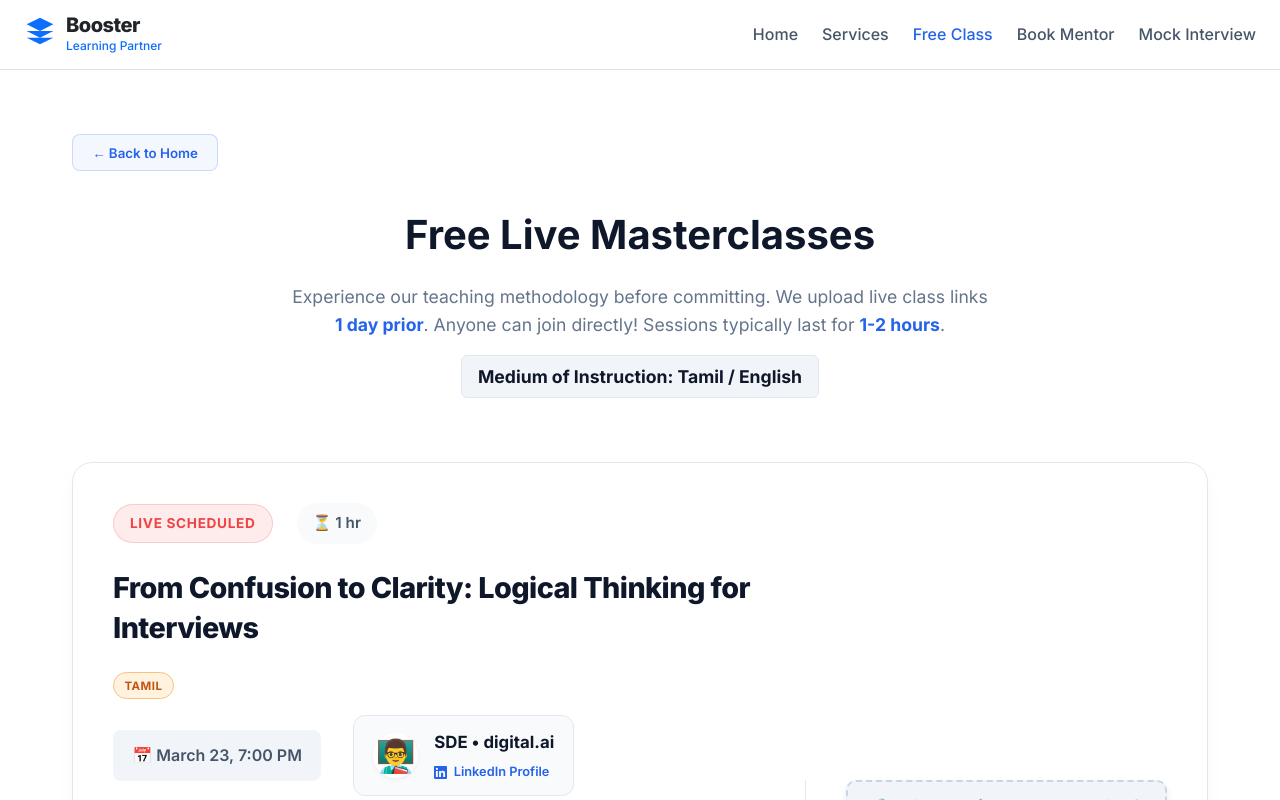
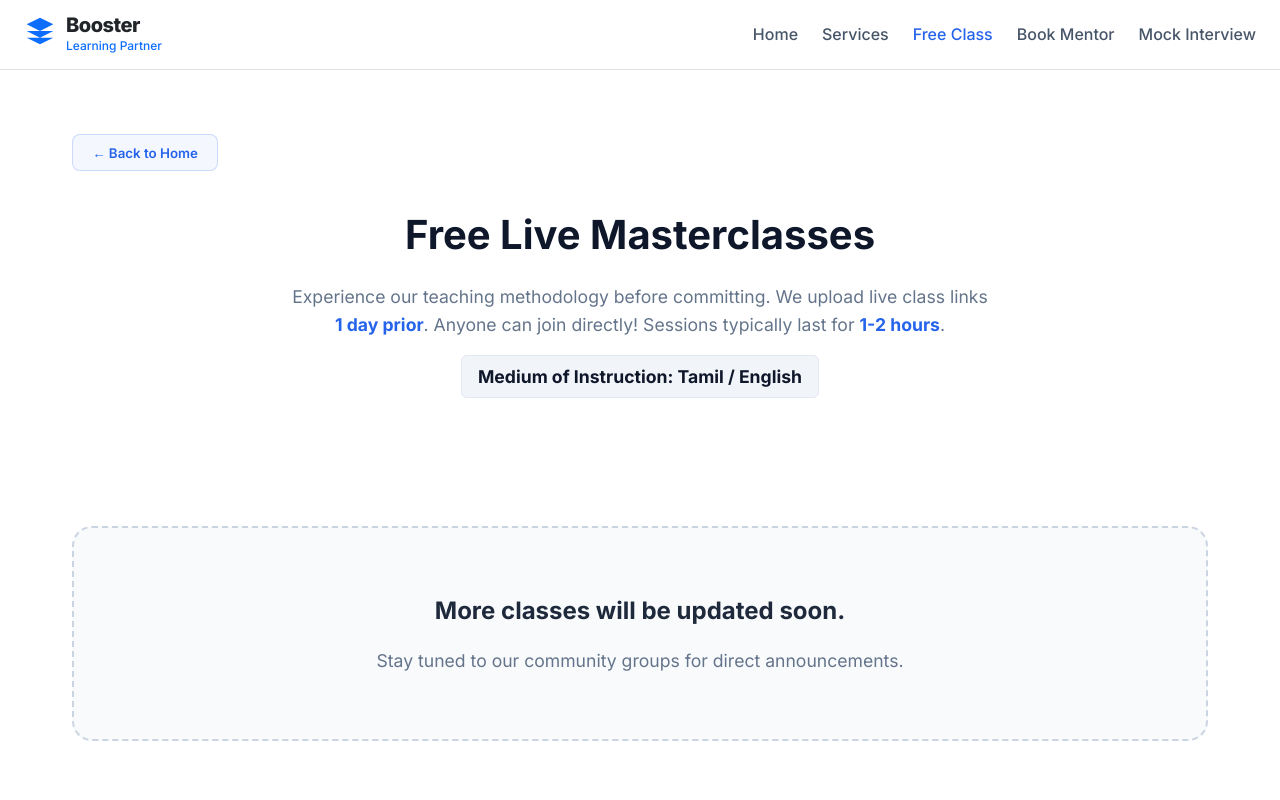
Before and after one commit to BoosterTechAcademy/Booster, a React (Vite) app: page /free-class in a window 1280 px wide. Shown: the top 800 px of the page. Built offline with nearby package versions, Linux system fonts and the light colour scheme.

Commit message:
modifyed as empty cards for free class

```diff
--- a/src/components/BusinessServices/FreeClass.jsx
+++ b/src/components/BusinessServices/FreeClass.jsx
@@ -31,19 +31,19 @@ const upComingClasses = [
     //     instructor: 'DSA Expert',
     //     linkedIn: 'https://linkedin.com/in/your-mentor-profile-2'  // replace with actual URL
     // },
-    {
-        id: 3,
-        title: 'From Confusion to Clarity: Logical Thinking for Interviews',
-        dateTime: '2026-03-23T19:00:00', // doesn't matter much since it's on hold
-        dateLabel: 'March 23, 7:00 PM',
-        duration: '1 hr',
-        language: 'Tamil',
-        curriculum: "🚀 Want to stand out in interviews? It's not just coding — it's how you think! Join this free class to learn how to break problems, build logic, and answer smarter in interviews.",
-        link: 'https://meet.google.com/fko-ybuo-yrj',
-        instructor: 'SDE • digital.ai',
-        linkedIn: 'https://www.linkedin.com/in/mariaanthonyyokesh/',
-        onHold: false
-    }
+    // {
+    //     id: 3,
+    //     title: 'From Confusion to Clarity: Logical Thinking for Interviews',
+    //     dateTime: '2026-03-23T19:00:00', // doesn't matter much since it's on hold
+    //     dateLabel: 'March 23, 7:00 PM',
+    //     duration: '1 hr',
+    //     language: 'Tamil',
+    //     curriculum: "🚀 Want to stand out in interviews? It's not just coding — it's how you think! Join this free class to learn how to break problems, build logic, and answer smarter in interviews.",
+    //     link: 'https://meet.google.com/fko-ybuo-yrj',
+    //     instructor: 'SDE • digital.ai',
+    //     linkedIn: 'https://www.linkedin.com/in/mariaanthonyyokesh/',
+    //     onHold: false
+    // }
 ];
 
 // ──────────────────────────────────────────────────────────────────────────
```
